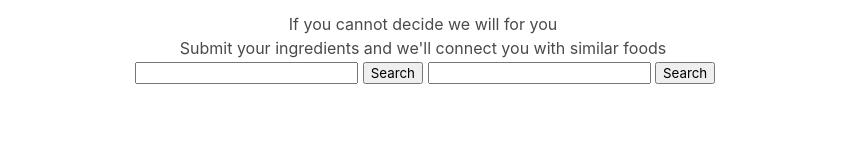
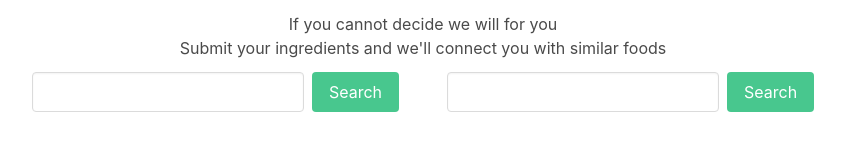
Before and after one commit to Gatewayss/recipes-for-disaster, a plain HTML site: page index.html in a window 1280 px wide. Shown: the whole page, without its empty margins (217-1062 px from the left). Drawn offline with nearby package versions, Linux system fonts and the light colour scheme.

Commit message:
add bulma grid

```diff
--- a/index.html
+++ b/index.html
@@ -19,16 +19,30 @@
     <div class="columns is-centered">
       <div id="food">
         <p id="foodTitle"></p>
-        <img id="foodImage" />
-        <input type="text" id="foodInput" />
-        <button type="submit" id="foodSearchBtn">Search</button>
+        <div>
+          <img id="foodImage" />
+        </div>
+        <div class="columns mr-5">
+          <input type="text" id="foodInput" class="input is-normal mr-2" />
+          <button type="submit" id="foodSearchBtn" class="button is-success">
+            Search
+          </button>
+        </div>
       </div>
 
       <div id="drink">
         <p id="drinkTitle"></p>
-        <img id="drinkImage" />
-        <input type="text" id="drinkInput" />
-        <button type="submit" id="drinkSearchBtn">Search</button>
+        <div>
+          <img id="drinkImage" />
+        </div>
+        <div class="control">
+          <div class="columns ml-5">
+            <input type="text" id="drinkInput" class="input is-normal mr-2" />
+            <button type="submit" id="drinkSearchBtn" class="button is-success">
+              Search
+            </button>
+          </div>
+        </div>
       </div>
     </div>
     <script src="./assets/js/main.js"></script>
```
